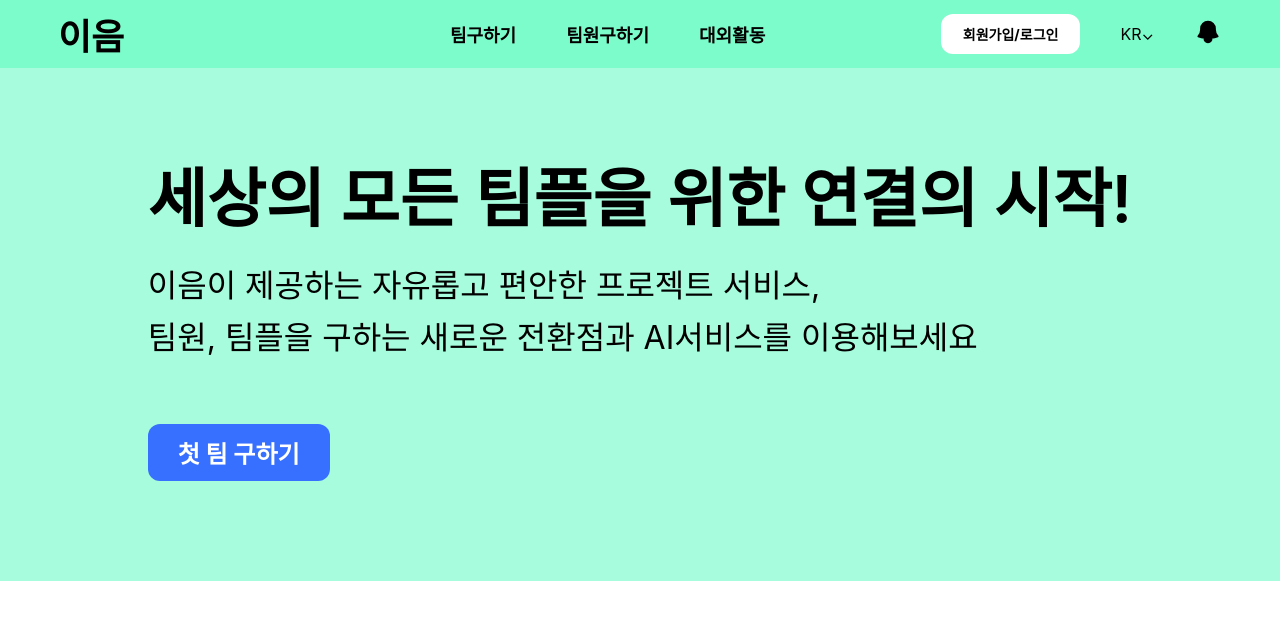
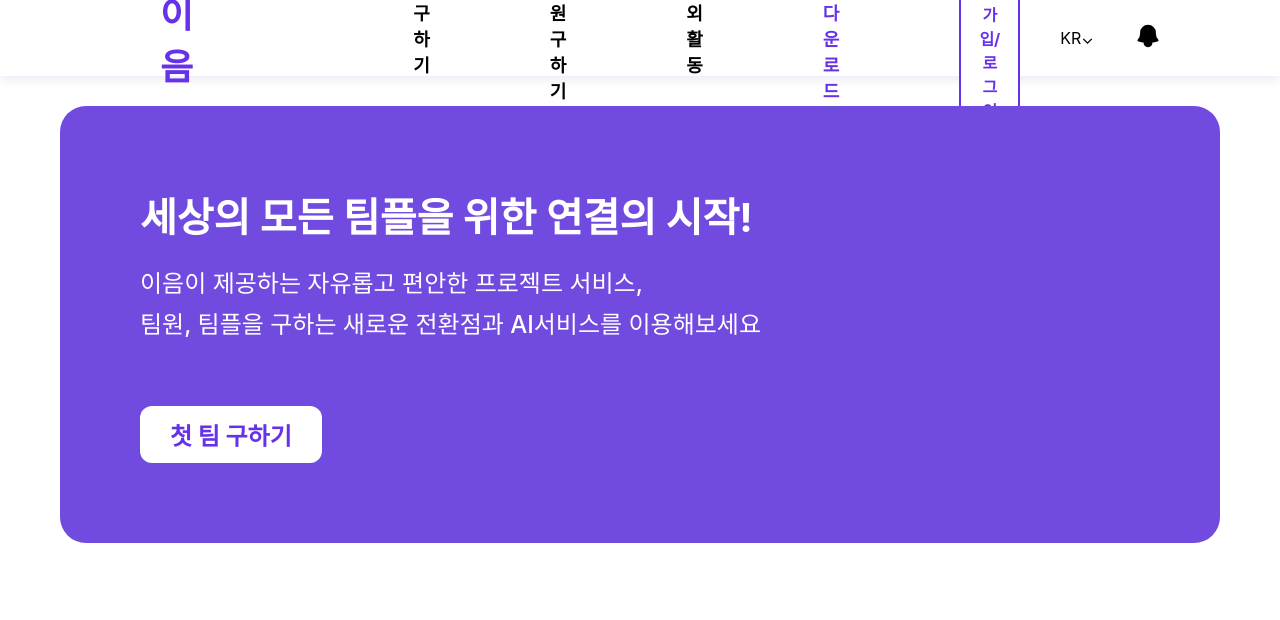
Before and after one commit to Alpha-e-Um/Frontend, a React (Create React App) app: page / in a window 1280 px wide. Shown: the top 620 px of the page. Built offline with nearby package versions, Linux system fonts and the light colour scheme.

Commit message:
style. navigation, introduce card 스타일 변경

```diff
--- a/src/components/Introduce/introduce.js
+++ b/src/components/Introduce/introduce.js
@@ -11,6 +11,19 @@ const Introduce = () => {
     <Container>
       <div
         style={{
+          backgroundColor: "#714adf",
+          width: "100%",
+          height: "100%",
+          justifyContent: "center",
+          display: "flex",
+          margin: "30px 60px",
+          borderRadius: "26px",
+        }}
+      >
+        <div
+          style={{
+            width: "100%",
+            height: "100%",
             display: "flex",
             flexDirection: "column",
             justifyContent: "center",
@@ -29,6 +42,7 @@ const Introduce = () => {
             <ButtonText>첫 팀 구하기</ButtonText>
           </GetTeamButton>
         </div>
+      </div>
     </Container>
   );
 };
--- a/src/components/Introduce/styles.js
+++ b/src/components/Introduce/styles.js
@@ -2,37 +2,38 @@ import styled from "styled-components";
 
 export const Container = styled.div`
   width: 100%;
-  background-color: #a6fcdc;
   height: 100%;
   display: flex;
   justify-content: center;
 `;
 
 export const Slogan = styled.label`
-  font-size: 64px;
-  font-weight: 600;
+  color: white;
+  font-size: 40px;
+  font-weight: 700;
   margin-top: 80px;
   margin-bottom: 20px;
 `;
 
 export const Description = styled.label`
-  font-size: 32px;
-  font-weight: 400;
+  color: white;
+  font-size: 24px;
+  font-weight: 500;
   margin-bottom: 6px;
 `;
 
 export const GetTeamButton = styled.button`
   all: unset;
-  background-color: #376fff;
+  background-color: #ffffff;
   padding: 11px 30px;
-  color: white;
   margin-top: 60px;
-  margin-bottom: 100px;
+  margin-bottom: 80px;
   border-radius: 12px;
   cursor: pointer;
 `;
 
 export const ButtonText = styled.label`
+  color: #6632e9;
   font-size: 24px;
   font-weight: 700;
   cursor: pointer;
--- a/src/components/Navigation/navigation.js
+++ b/src/components/Navigation/navigation.js
@@ -21,11 +21,20 @@ const Navigation = (props) => {
             <MenuItem>팀구하기</MenuItem>
             <MenuItem>팀원구하기</MenuItem>
             <MenuItem>대외활동</MenuItem>
+            <MenuItem
+              style={{
+                marginRight: "120px",
+                color: "#6632e9",
+                fontWeight: "900",
+              }}
+            >
+              앱 다운로드
+            </MenuItem>
           </MenuBox>
           <div
             style={{
               display: "flex",
-              marginRight: "50px",
+              marginRight: "160px",
               alignItems: "center",
             }}
           >
--- a/src/components/Navigation/styles.js
+++ b/src/components/Navigation/styles.js
@@ -1,20 +1,22 @@
 import styled from "styled-components";
 
 export const Container = styled.div`
-  background-color: #7cfbcb;
-  padding: 8px;
+  box-shadow: 0px 4px 10px rgba(70, 56, 147, 0.1);
+  /* background-color: #7cfbcb; */
 `;
 
 export const Box = styled.div`
   display: flex;
   align-items: center;
   justify-content: space-between;
+  height: 76px;
 `;
 
 export const Title = styled.label`
+  color: #6632e9;
   font-size: 36px;
   font-weight: 900;
-  margin-left: 50px;
+  margin-left: 160px;
   cursor: pointer;
 `;
 
@@ -25,7 +27,7 @@ export const MenuBox = styled.div`
 export const MenuItem = styled.label`
   font-size: 18px;
   font-weight: 700;
-  margin-left: 50px;
+  margin-left: 120px;
   cursor: pointer;
 `;
 
@@ -33,13 +35,15 @@ export const LoginButton = styled.button`
   font-size: 24px;
   all: unset;
   background-color: white;
-  padding: 10px 22px;
+  border: 2px solid #6632e9;
+  padding: 10px 18px;
   border-radius: 12px;
   cursor: pointer;
 `;
 
 export const LoginButtonLabel = styled.label`
-  font-size: 14px;
+  color: #6632e9;
+  font-size: 16px;
   font-weight: 700;
   cursor: pointer;
 `;
```
Lines whose indentation alone changed are shown as unchanged.
